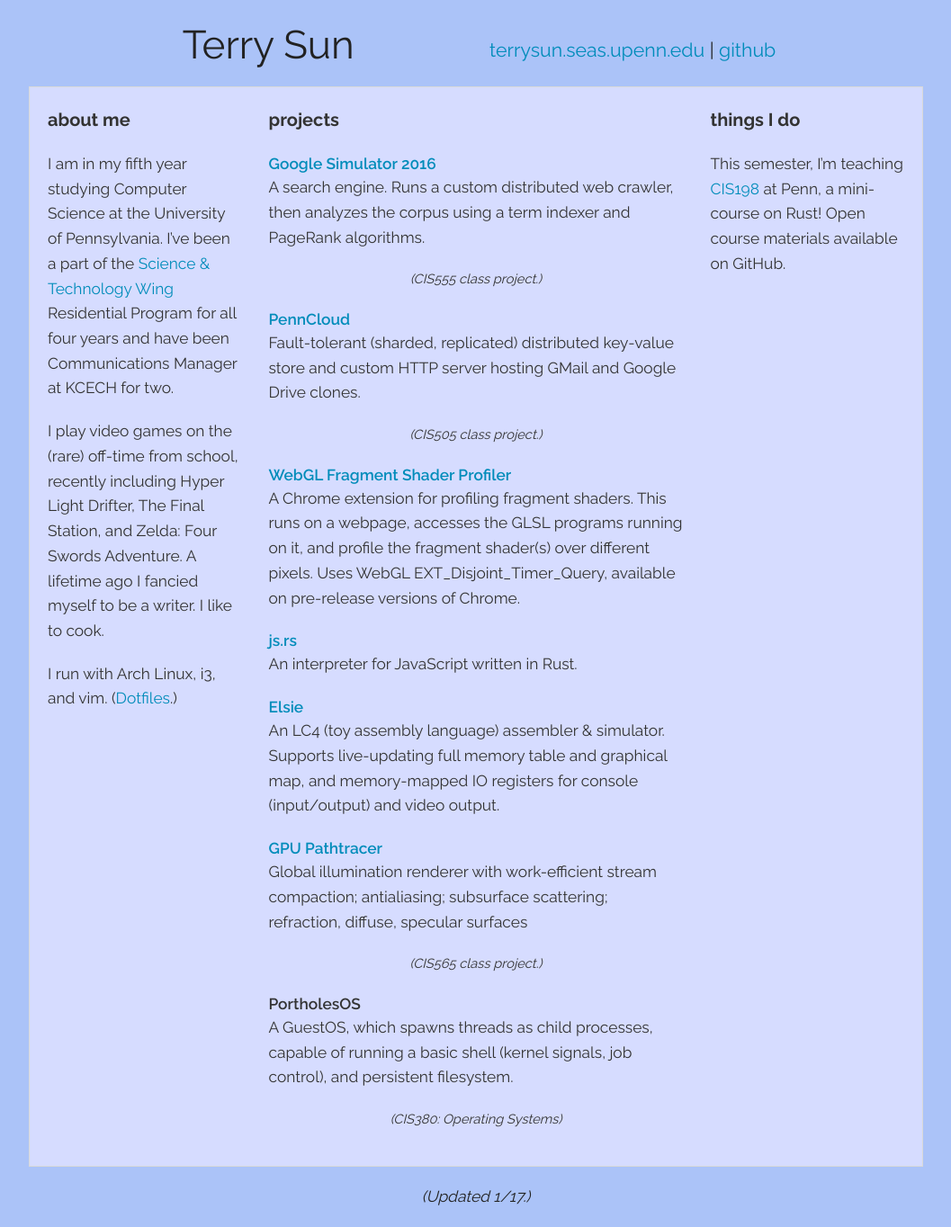
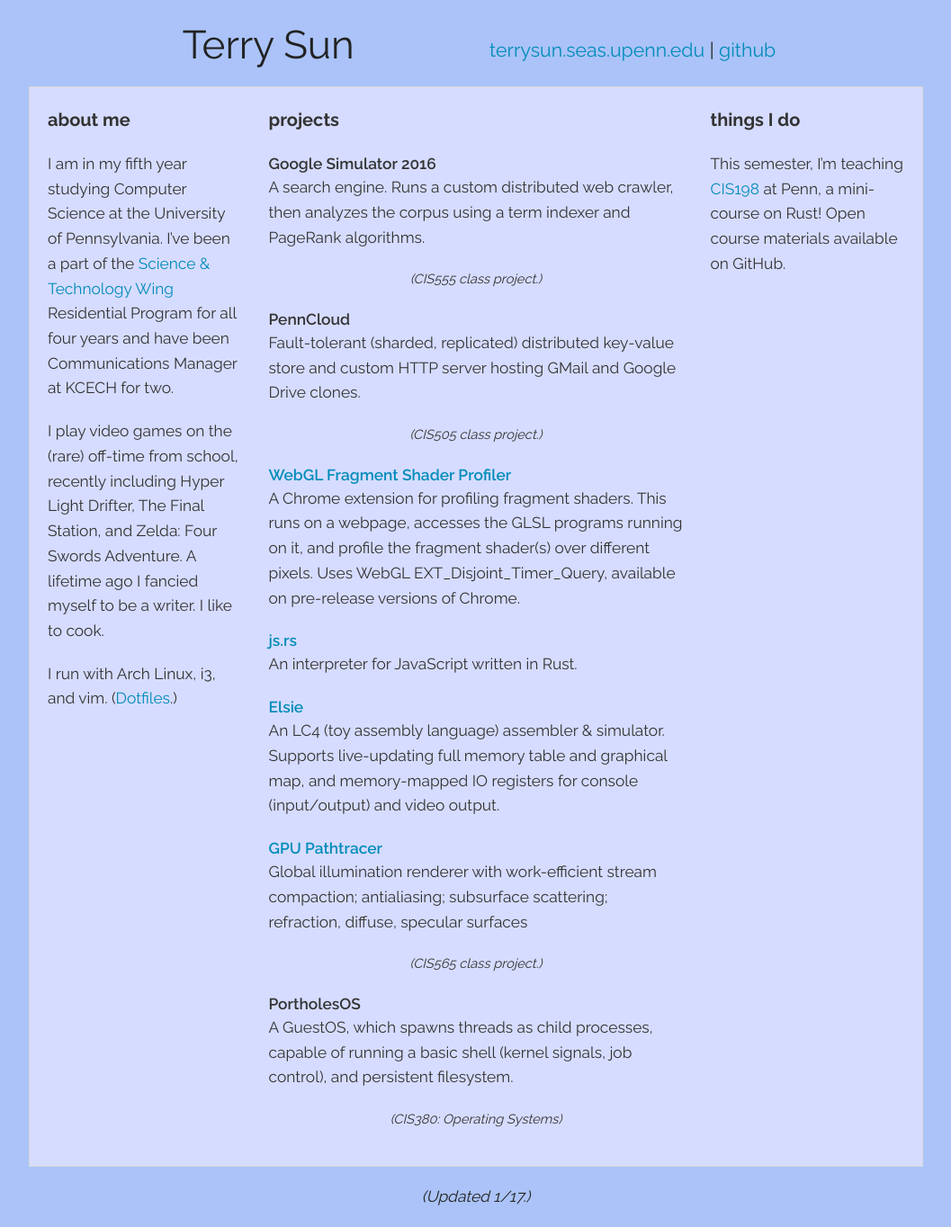
Before and after one commit to terrynsun/terrynsun.github.io, a Jekyll site: the page built from index.md, in a window 1280 px wide. Shown: the whole page at 90% size, without its empty margins (111-1168 px from the left). Built offline with Jekyll 4.4.1, drawn with Linux system fonts in a browser that asks for light colours.

Commit message:
Fix links

```diff
--- a/index.md
+++ b/index.md
@@ -27,16 +27,14 @@ I run with Arch Linux, i3, and vim. ([Dotfiles][dotfiles-bb].)
 
 <div class="large-6 medium-6 columns"> <p class="header">projects</p>
 
-<p class="proj"><a href="https://github.com/terrynsun/WebGL-Fragment-Shader-Profiler">
-Google Simulator 2016</a></p>
+<p class="proj">Google Simulator 2016</p>
 
 A search engine. Runs a custom distributed web crawler, then analyzes the corpus
 using a term indexer and PageRank algorithms.
 
 <p class="note">(CIS555 class project.)</p>
 
-<p class="proj"><a href="https://github.com/terrynsun/WebGL-Fragment-Shader-Profiler">
-PennCloud</a></p>
+<p class="proj">PennCloud</p>
 
 Fault-tolerant (sharded, replicated) distributed key-value store and custom HTTP
 server hosting GMail and Google Drive clones.
```
